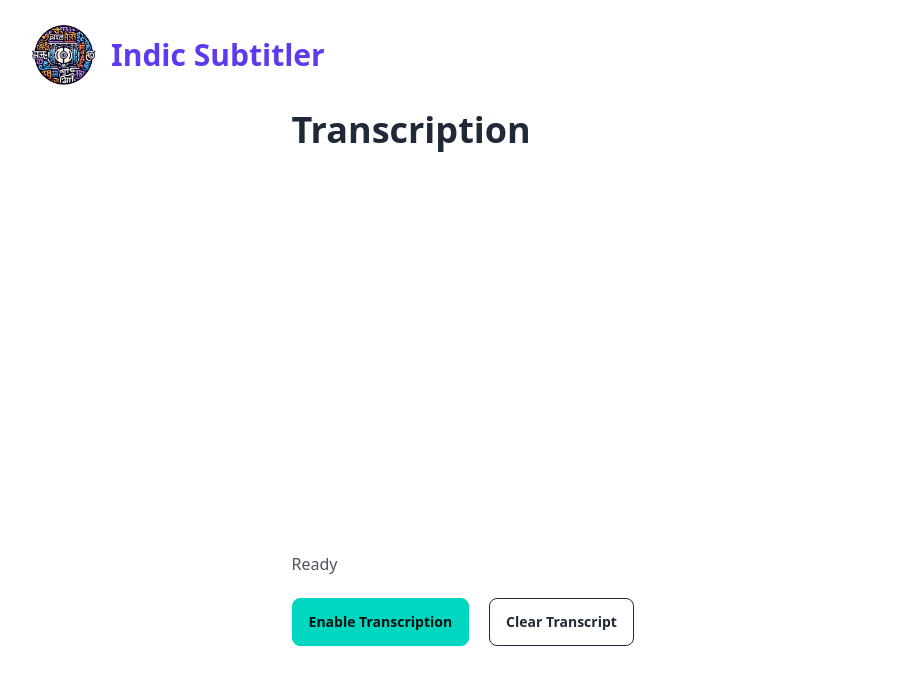
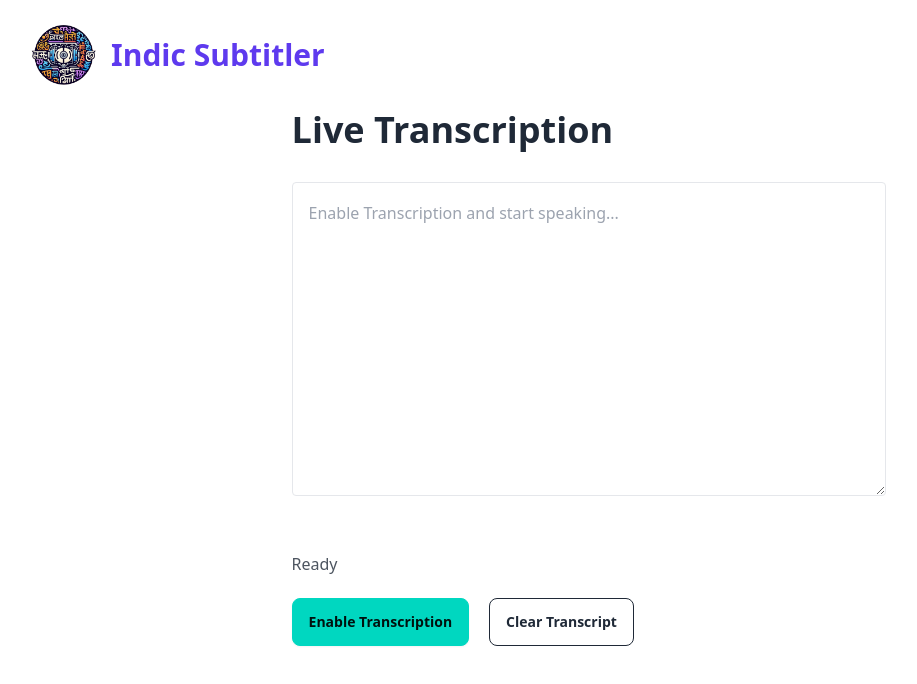
Before and after one commit to kurianbenoy/Indic-Subtitler, a Next.js app in the folder ui/: page /livetranscribe in a window 1280 px wide. Shown: the top 684 px of the page, without its empty margins (51-968 px from the left). Built offline with nearby package versions, Linux system fonts and the light colour scheme; no server answers.

Commit message:
add textare to edit live transcription

```diff
--- a/ui/src/pages/livetranscribe.js
+++ b/ui/src/pages/livetranscribe.js
@@ -97,11 +97,26 @@ const LiveTranscribe = () => {
 
   return (
     <div className="prose mx-auto">
-      <h1>Transcription</h1>
+      <h1>Live Transcription</h1>
       <div className="h-80" ref={transcriptionContainerRef}>
-        {/* <textarea rows={10} cols={20} className="w-10"> */}
-        {transcription}
-        {/* </textarea> */}
+        {/* {!enableTranscription ? ( */}
+        <textarea
+          value={transcription}
+          rows={10}
+          placeholder="Enable Transcription and start speaking..."
+          onChange={(e) => setTranscription(e.target.value)}
+          className="w-full border rounded p-4"
+        />
+        {/* ) : (
+          <div
+            className=""
+            style={{
+              whiteSpace: "pre-wrap",
+            }}
+          >
+            {transcription}
+          </div>
+        )} */}
       </div>
       <br />
 
```
